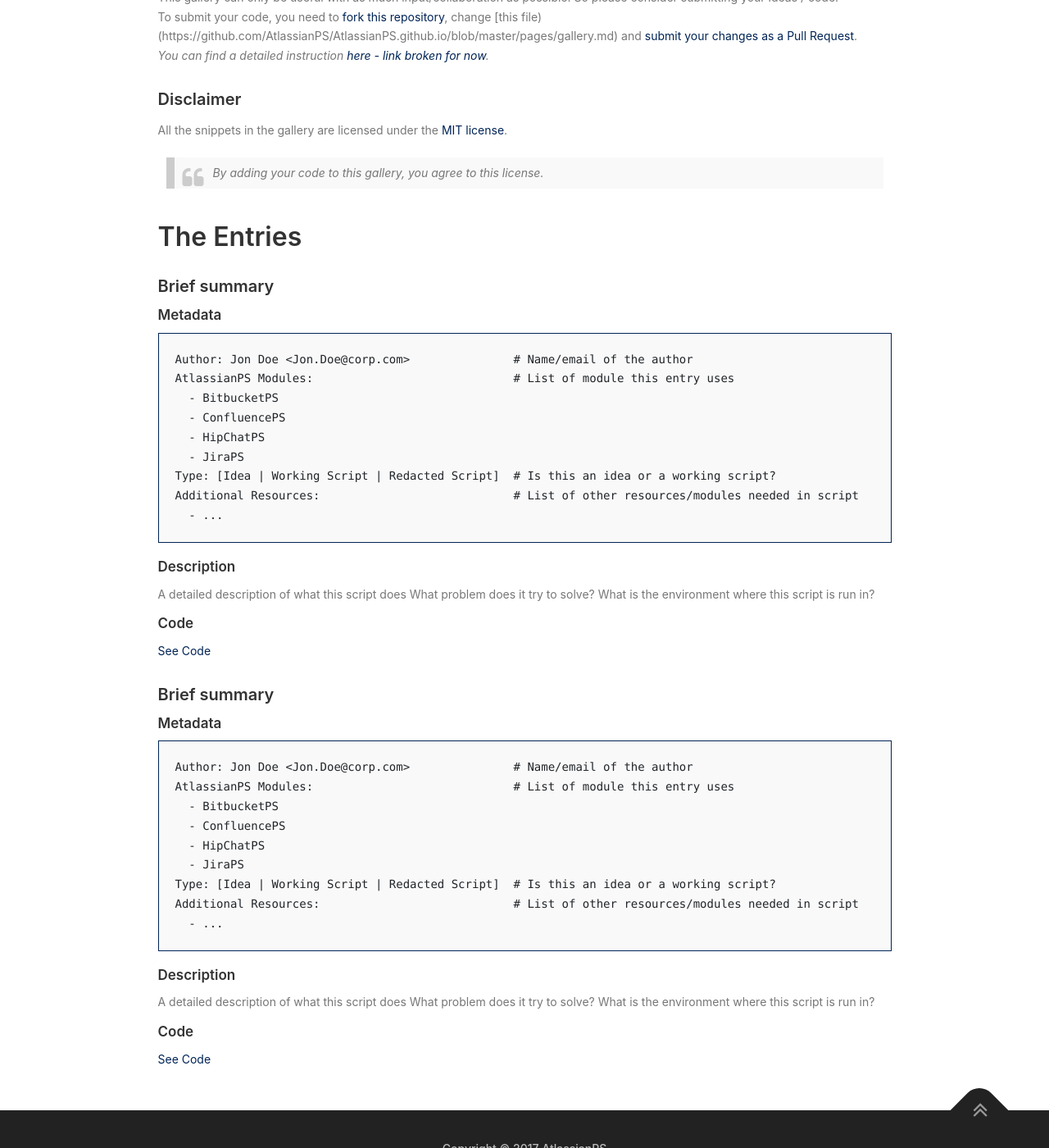
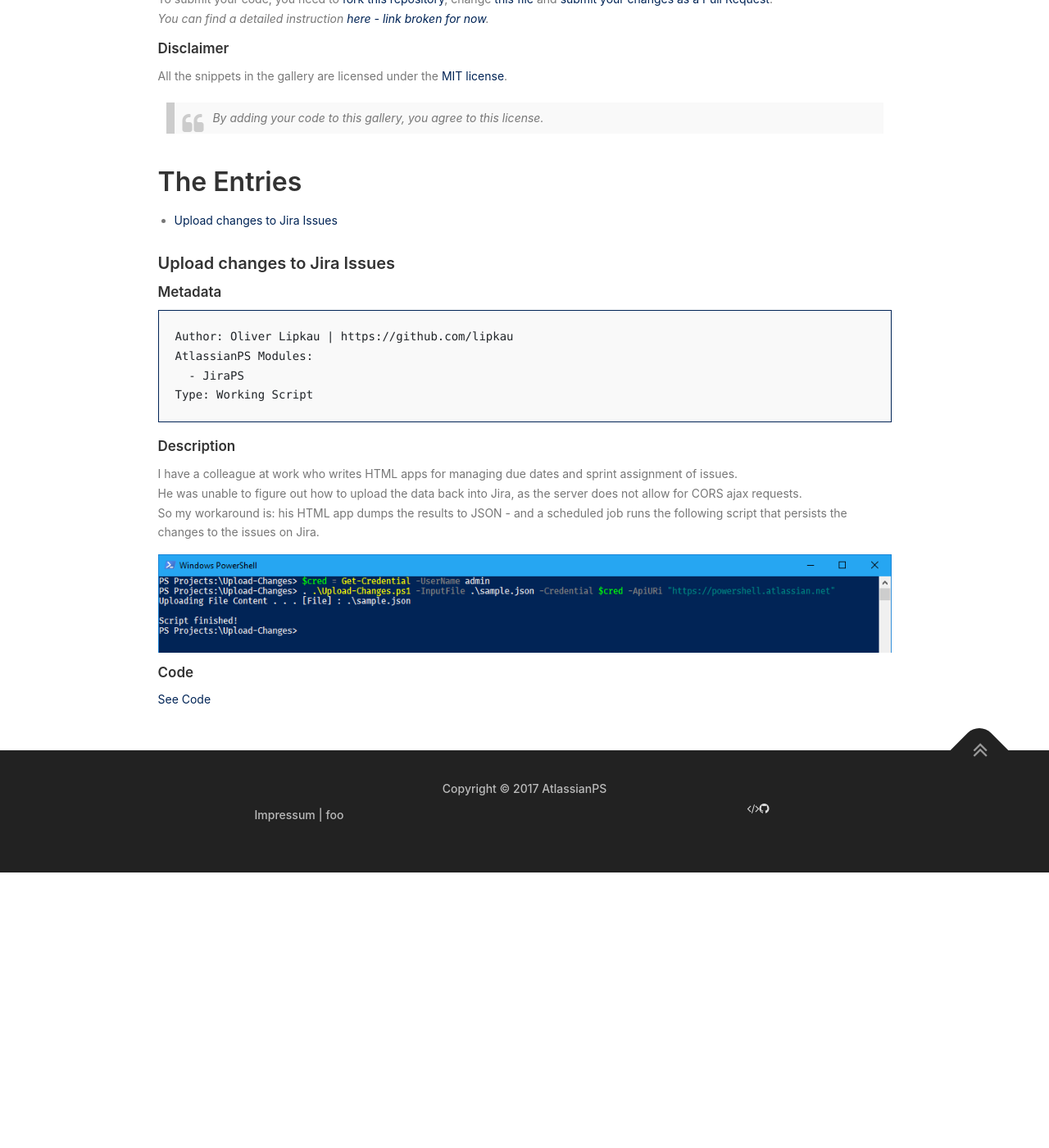
Before and after one commit to AtlassianPS/AtlassianPS.github.io, a Jekyll site: the page built from pages/gallery.md, in a window 1280 px wide and 1400 px high, scrolled down 278 px. Shown: the whole window at 82% size. Built offline with Jekyll 4.4.1, drawn with Linux system fonts in a browser that asks for light colours; nearby versions of some CDN libraries; a script that is not in the unit is left out; comment, search, counter and statistics services are not loaded; after the commit the page ends 1342 px from its top, so only the background shows below that.

Commit message:
Improve gallery page, including first entry

````diff
--- a/pages/gallery.md
+++ b/pages/gallery.md
@@ -1,27 +1,30 @@
 ---
 layout: page
-permalink: /docs/gallery/
+permalink: /docs/Gallery/
 ---
 
 <!-- Embed GitHub GIST with <code> : https://github.com/blairvanderhoof/gist-embed -->
 <script type="text/javascript" src="https://cdnjs.cloudflare.com/ajax/libs/gist-embed/2.4/gist-embed.min.js"></script>
+<!-- Create TOCs -->
+<script type="text/javascript" src="/assets/js/jquery.toc.min.js"></script>
 
 # Gallery
 
 This is a collection of ideas, scripts and intricate uses of the _AtlassianPS_ modules.
 
-### Contribute
+#### Contribute
 
 This gallery can only be useful with as much input/collaboration as possible. So please consider submitting your ideas / code.
-To submit your code, you need to [fork this repository](https://github.com/AtlassianPS/AtlassianPS.github.io#fork-destination-box), change [this file)(https://github.com/AtlassianPS/AtlassianPS.github.io/blob/master/pages/gallery.md) and [submit your changes as a Pull Request](https://github.com/AtlassianPS/AtlassianPS.github.io/compare).
+To submit your code, you need to [fork this repository](https://github.com/AtlassianPS/AtlassianPS.github.io#fork-destination-box), change [this file](https://github.com/AtlassianPS/AtlassianPS.github.io/blob/master/pages/gallery.md) and [submit your changes as a Pull Request](https://github.com/AtlassianPS/AtlassianPS.github.io/compare).
 _You can find a detailed instruction [here - link broken for now](about:blank)._
 
-### Disclaimer
+#### Disclaimer
 
-All the snippets in the gallery are licensed under the [MIT license](https://github.com/AtlassianPS/AtlassianPS.github.io/blob/master/index.md).
+All the snippets in the gallery are licensed under the [MIT license](https://github.com/AtlassianPS/AtlassianPS.github.io/blob/master/LICENSE).
 > By adding your code to this gallery, you agree to this license.
 
 ## The Entries
+<ul data-toc="div.container" data-toc-headings="h3"></ul>
 
 <!-- Use this block as a template for adding new entries: -->
 <!--
@@ -58,23 +61,20 @@
 </div>
 -->
 
-### Brief summary
+### Upload changes to Jira Issues
 #### Metadata
 ```yaml
-Author: Jon Doe <Jon.Doe@corp.com>               # Name/email of the author
-AtlassianPS Modules:                             # List of module this entry uses
-  - BitbucketPS
-  - ConfluencePS
-  - HipChatPS
+Author: Oliver Lipkau | https://github.com/lipkau
+AtlassianPS Modules:
   - JiraPS
-Type: [Idea | Working Script | Redacted Script]  # Is this an idea or a working script?
-Additional Resources:                            # List of other resources/modules needed in script
-  - ...
+Type: Working Script
 ```
 #### Description
-A detailed description of what this script does
-What problem does it try to solve?
-What is the environment where this script is run in?
+I have a colleague at work who writes HTML apps for managing due dates and sprint assignment of issues.
+He was unable to figure out how to upload the data back into Jira, as the server does not allow for CORS ajax requests.
+So my workaround is: his HTML app dumps the results to JSON - and a scheduled job runs the following script that persists the changes to the issues on Jira.
+
+![ScreenShot](/assets/img/gallery_upload-changes.png)
 
 #### Code
 <div class="panel-group">
@@ -84,40 +84,8 @@
         </div>
         <div class="panel-collapse collapse">
             <div class="panel-body">
-                <code data-gist-id="481342249739847f2d7f8d3099783ce4"></code>
+                <code data-gist-id="a9846f014af6a92f050fe39e18ab5869"></code>
             </div>
         </div>
     </div>
 </div>
-
-### Brief summary
-#### Metadata
-```yaml
-Author: Jon Doe <Jon.Doe@corp.com>               # Name/email of the author
-AtlassianPS Modules:                             # List of module this entry uses
-  - BitbucketPS
-  - ConfluencePS
-  - HipChatPS
-  - JiraPS
-Type: [Idea | Working Script | Redacted Script]  # Is this an idea or a working script?
-Additional Resources:                            # List of other resources/modules needed in script
-  - ...
-```
-#### Description
-A detailed description of what this script does
-What problem does it try to solve?
-What is the environment where this script is run in?
-
-#### Code
-<div class="panel-group">
-    <div class="panel panel-default">
-        <div class="panel-heading">
-            <a data-toggle="collapse" href="#">See Code</a>
-        </div>
-        <div class="panel-collapse collapse">
-            <div class="panel-body">
-                <script src="https://gist.github.com/lipkau/481342249739847f2d7f8d3099783ce4.js"></script>
-            </div>
-        </div>
-    </div>
-</div>
````
Also changed, not shown: assets/img/gallery_upload-changes.png (added), assets/js/jquery.toc.min.js (added).
